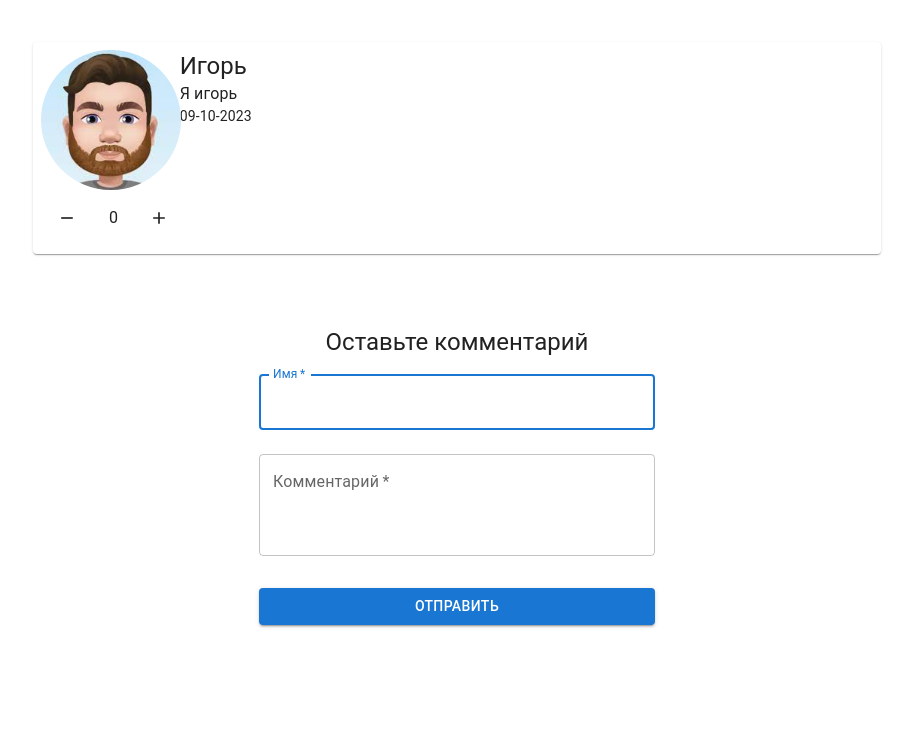
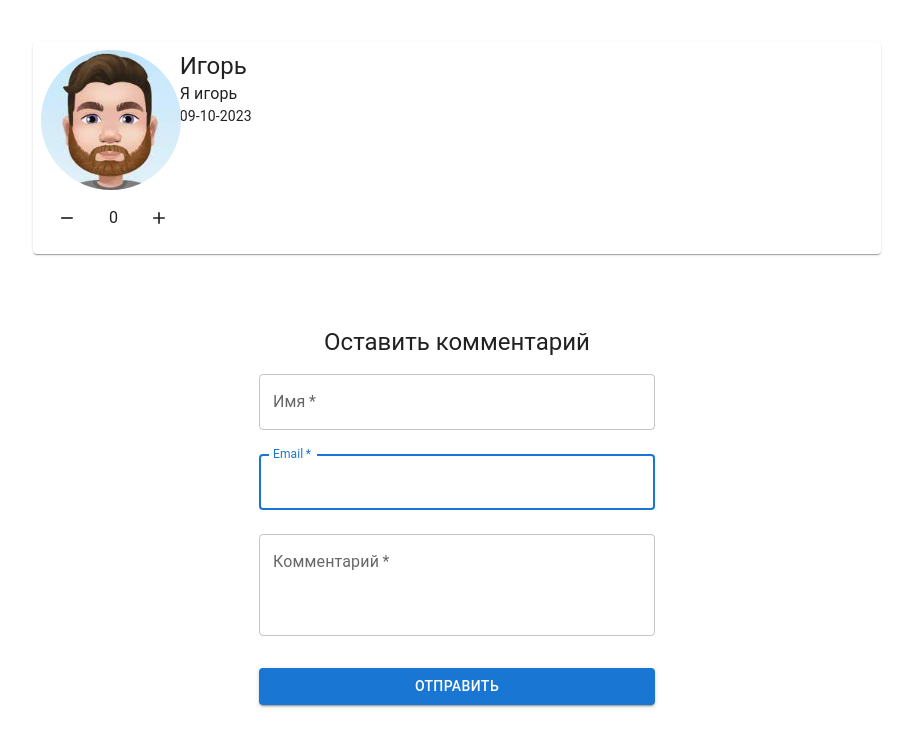
Before and after one commit to sekiranat/react-test-is, a React (Create React App) app: page / in a window 1280 px wide. Shown: the top 746 px of the page, without its empty margins (183-1096 px from the left). Built offline with nearby package versions, Linux system fonts and the light colour scheme.

Commit message:
Добавлены управляемые поля, валидация, компонент вывода ошибки

```diff
--- a/src/components/form/Form.js
+++ b/src/components/form/Form.js
@@ -1,22 +1,49 @@
-import * as React from 'react';
+import { useState } from 'react';
+
 import Button from '@mui/material/Button';
 import Typography from '@mui/material/Typography';
 import CssBaseline from '@mui/material/CssBaseline';
 import TextField from '@mui/material/TextField';
 import Box from '@mui/material/Box';
 import Container from '@mui/material/Container';
+import { validateEmail } from '../../helpers/validate';
+
+import { ErrorText } from '../notifications';
 
 export const Form = ({ onSubmit }) => {
+    const [dataForm, setFormData] = useState({
+        name: '',
+        email: '',
+        comment: ''
+    });
+
+    const [error, setError] = useState('');
+
     const handleSubmit = (event) => {
         event.preventDefault();
-        const data = new FormData(event.currentTarget);
-        const dataForm = {
-            name: data.get('name'),
-            comment: data.get('comment'),
+
+        const formIsCorrect = validateEmail(dataForm.email)
+            && dataForm.name.length
+            && dataForm.comment.length;
+
+        if (formIsCorrect) {
+            onSubmit(dataForm);
+            setError('');
+        } else {
+            const textError = !validateEmail(dataForm.email) ? 'Email заполнен неккоректно' : 'Заполните все поля';
+            setError(textError);
+        }
+    };
+
+    const handleOnChangeInput = (target) => {
+        const { name, value } = target;
+
+        const newDataForm = {
+            ...dataForm,
+            [name]: value
         };
-
-        onSubmit(dataForm)
-    };
+        setFormData(newDataForm);
+    }
 
     return (
         <Container component="main" maxWidth="xs">
@@ -31,7 +58,7 @@ export const Form = ({ onSubmit }) => {
             >
                 <Box component="form" onSubmit={handleSubmit} noValidate sx={{ mt: 1 }}>
                     <Typography align="center" variant="h5">
-                        Оставьте комментарий
+                        Оставить комментарий
                     </Typography>
                     <TextField
                         margin="normal"
@@ -40,7 +67,24 @@ export const Form = ({ onSubmit }) => {
                         id="name"
                         label="Имя"
                         name="name"
+                        value={dataForm.name}
                         autoFocus
+                        onChange={(e) => {
+                            handleOnChangeInput(e.target);
+                        }}
+                    />
+                    <TextField
+                        margin="normal"
+                        required
+                        fullWidth
+                        id="email"
+                        label="Email"
+                        name="email"
+                        value={dataForm.email}
+                        autoFocus
+                        onChange={(e) => {
+                            handleOnChangeInput(e.target);
+                        }}
                     />
                     <TextField
                         margin="normal"
@@ -51,6 +95,10 @@ export const Form = ({ onSubmit }) => {
                         id="comment"
                         rows={3}
                         multiline
+                        value={dataForm.comment}
+                        onChange={(e) => {
+                            handleOnChangeInput(e.target);
+                        }}
                     />
                     <Button
                         type="submit"
@@ -60,6 +108,9 @@ export const Form = ({ onSubmit }) => {
                     >
                         Отправить
                     </Button>
+                    <ErrorText>
+                        {error}
+                    </ErrorText>
                 </Box>
             </Box>
         </Container>
--- /dev/null
+++ b/src/components/notifications/errorText.js
@@ -0,0 +1,7 @@
+import Typography from '@mui/material/Typography';
+import { styled } from '@mui/material/styles';
+
+export const ErrorText = styled(Typography)(() => ({
+    color: 'red',
+    textAlign: 'center',
+}));
--- /dev/null
+++ b/src/components/notifications/index.js
@@ -0,0 +1 @@
+export * from './errorText';
--- /dev/null
+++ b/src/helpers/validate.js
@@ -0,0 +1,7 @@
+export const validateEmail = (email) => {
+    return String(email)
+      .toLowerCase()
+      .match(
+        /^(([^<>()[\]\\.,;:\s@"]+(\.[^<>()[\]\\.,;:\s@"]+)*)|.(".+"))@((\[[0-9]{1,3}\.[0-9]{1,3}\.[0-9]{1,3}\.[0-9]{1,3}\])|(([a-zA-Z\-0-9]+\.)+[a-zA-Z]{2,}))$/
+      );
+  };
```
